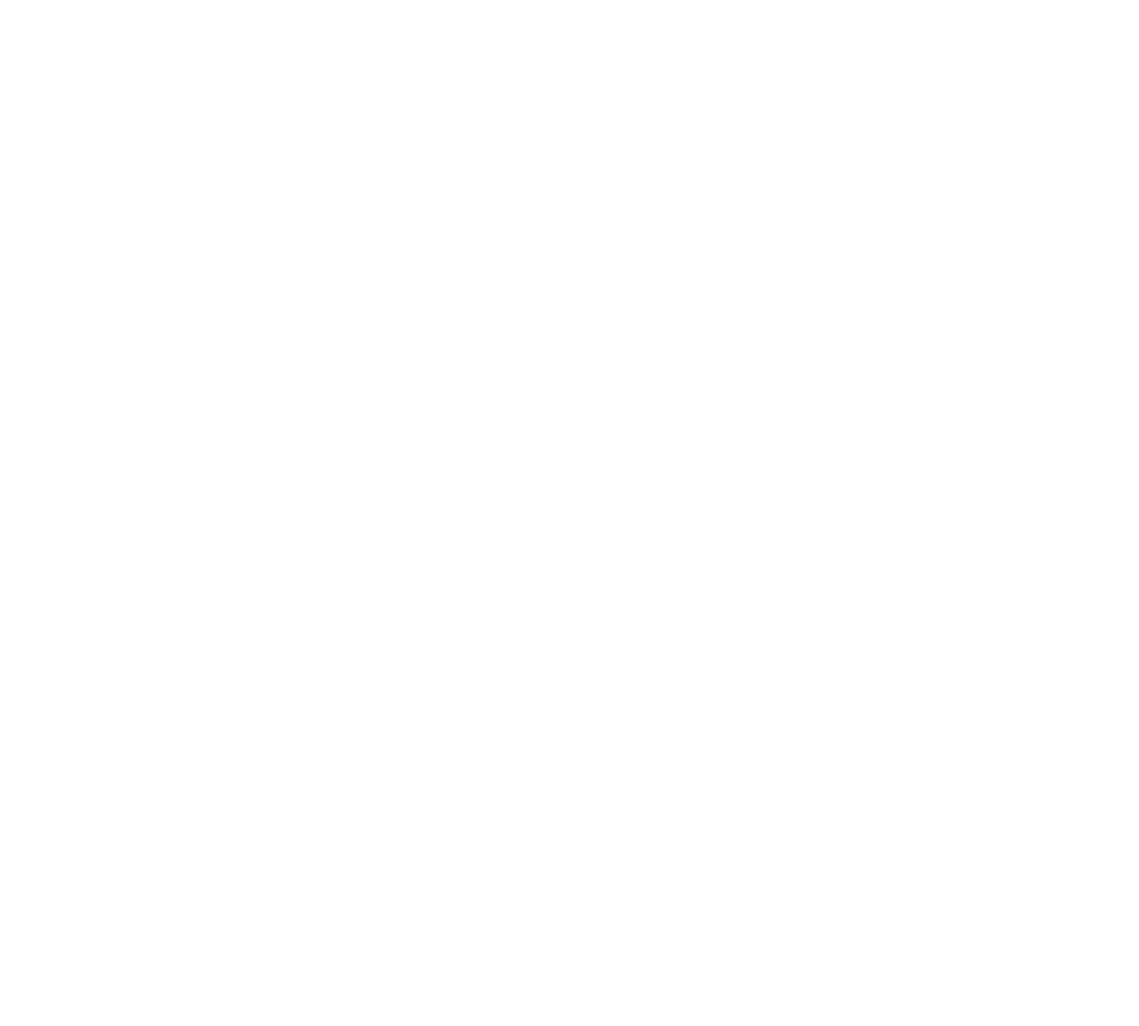
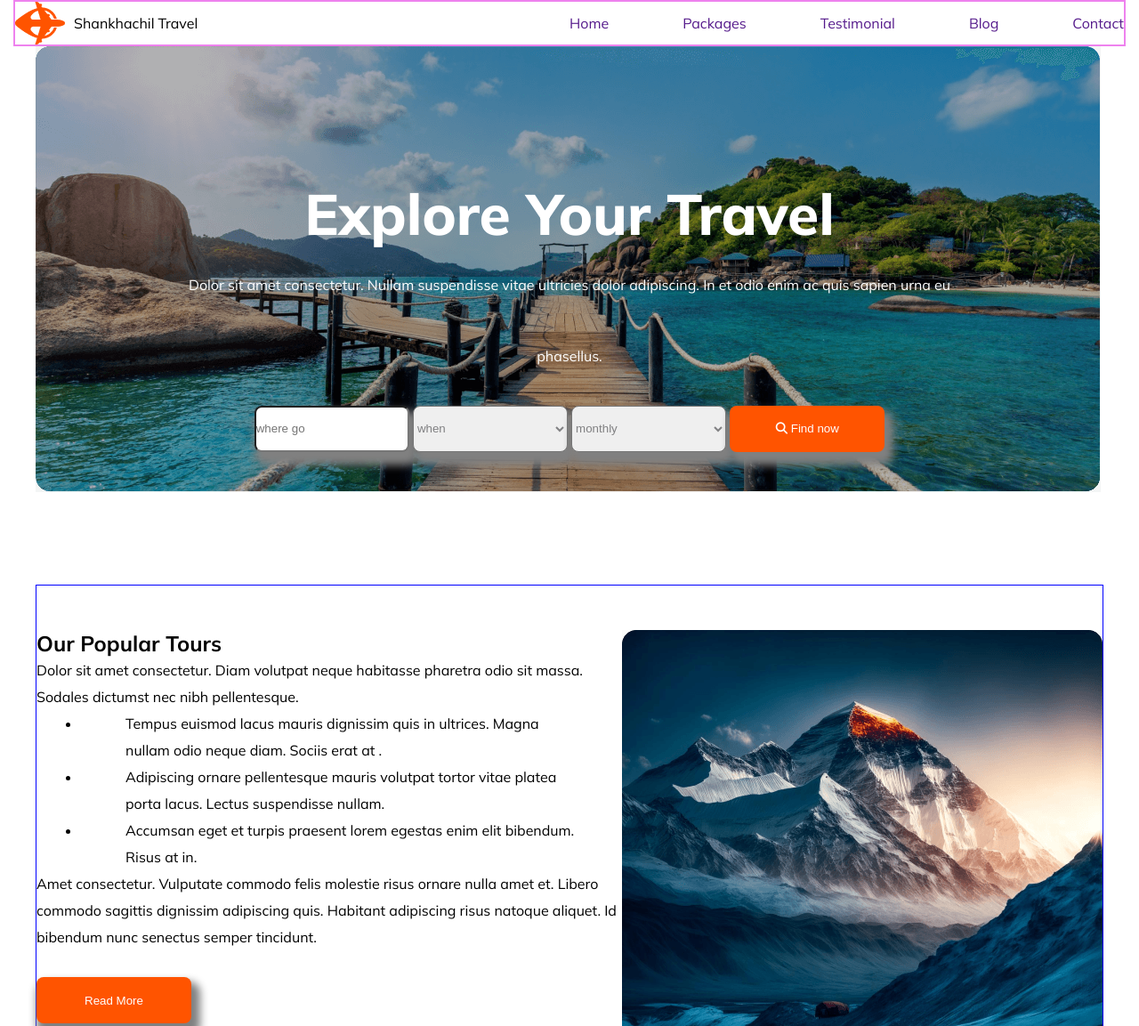
Before and after one commit to luckyosd/B9A2-shankhachil-Travel-main, a plain HTML site: page index.html in a window 1280 px wide. Shown: the top 1153 px of the page at 89% size. Before the commit the page ends 800 px from the top, so only its background shows below. Drawn offline with Linux system fonts and the light colour scheme.

Commit message:
added nav section-banner section

```diff
--- a/index.html
+++ b/index.html
@@ -5,9 +5,88 @@
     <meta charset="UTF-8">
     <meta name="viewport" content="width=device-width, initial-scale=1.0">
     <title>B9A2-shankhachil-Travel-main </title>
+    <link rel="stylesheet" href="styles/style.css">
+    <script src="https://kit.fontawesome.com/347d3eb018.js" crossorigin="anonymous"></script>
+
 </head>
 
 <body>
+    <header class="header">
+        <nav class="header-section">
+            <div class="nav-container">
+                <img src="Images/Group 40071 (2).png">
+                <p>Shankhachil Travel</p>
+            </div>
+            <div class="items-container">
+                <a href="">Home</a>
+                <a href="">Packages</a>
+                <a href="">Testimonial</a>
+                <a href="">Blog</a>
+                <a href="">Contact</a>
+            </div>
+
+
+        </nav>
+
+    </header>
+    <main>
+        <section class="banner-section">
+            <div class="banner-img">
+                <img src="Images/Group 13 (1) (1).png">
+
+            </div>
+            <div class="text-items">
+                <h1>Explore Your Travel</h1>
+                <p>Dolor sit amet consectetur. Nullam suspendisse vitae ultricies dolor adipiscing. In et odio enim ac quis sapien urna eu phasellus.</p>
+                <input type="text" placeholder="where go">
+                <select name="when">
+                    <option value="">when</option>
+                    <option value="day">day</option>
+                    <option value="time">time</option>
+                    </select>
+                <select name="select type">
+                    <option value="monthly">monthly</option>
+                    <option value="weekly">weekly</option>
+                     </select>
+
+
+
+                <button class="btn-primary"><i class="fa-solid fa-magnifying-glass"></i> Find now</button>
+
+            </div>
+
+
+
+        </section>
+        <section class="text-img">
+            <div class="text-container">
+                <h1>Our Popular Tours</h1>
+                <p>Dolor sit amet consectetur. Diam volutpat neque habitasse pharetra odio sit massa. Sodales dictumst nec nibh pellentesque.</p>
+
+                <ul>
+                    <li>Tempus euismod lacus mauris dignissim quis in ultrices. Magna nullam odio neque diam. Sociis erat at .</li>
+                    <li>Adipiscing ornare pellentesque mauris volutpat tortor vitae platea porta lacus. Lectus suspendisse nullam.</li>
+                    <li>Accumsan eget et turpis praesent lorem egestas enim elit bibendum. Risus at in.</li>
+                    <p>Amet consectetur. Vulputate commodo felis molestie risus ornare nulla amet et. Libero commodo sagittis dignissim adipiscing quis. Habitant adipiscing risus natoque aliquet. Id bibendum nunc senectus semper tincidunt. </p>
+
+
+                </ul>
+                <br>
+                <button class="btn-primary">Read More</button>
+
+            </div>
+
+
+
+            <img src="Images/Rectangle 4.png">
+
+
+        </section>
+
+    </main>
+    <footer>
+
+    </footer>
 
 </body>
 
--- /dev/null
+++ b/styles/style.css
@@ -0,0 +1,123 @@
+        @import url('https://fonts.googleapis.com/css2?family=Mulish:wght@400;700;800&family=Work+Sans&display=swap');
+        * {
+            padding: 0;
+            margin: 0;
+            box-sizing: border-box;
+        }
+
+        body {
+            font-family: 'Mulish', sans-serif;
+        }
+
+        .btn-primary {
+            border-radius: 8px;
+            background: #FF5400;
+            width: 174px;
+            height: 52px;
+            color: white;
+            border: 0;
+        }
+
+        .header-section {
+            max-width: 1250px;
+            display: flex;
+            margin: 0 auto;
+            border: 2px solid violet;
+        }
+
+        .nav-container {
+            min-height: 40px;
+            display: flex;
+            width: 50%;
+            align-items: center;
+            gap: 10px;
+        }
+
+        .nav-container img {
+            object-fit: cover;
+        }
+
+        .items-container {
+            width: 50%;
+            display: flex;
+            justify-content: space-between;
+            align-items: center;
+        }
+
+        .items-container a {
+            text-decoration: none;
+        }
+
+        .banner-section {}
+
+        .banner-img {
+            max-width: 1200px;
+            min-height: 500px;
+            margin: 0 auto;
+            position: relative;
+            border-radius: 16px;
+            opacity: 1;
+            filter: brightness(70%);
+        }
+
+        .text-items {
+            position: absolute;
+            text-align: center;
+            top: 200px;
+            bottom: 400px;
+            left: 200px;
+            right: 200px;
+            color: white;
+            line-height: 80px;
+        }
+
+        .text-items h1 {
+            font-size: 64px;
+            font-weight: 800;
+        }
+
+        .text-items p {
+            font-size: 16px;
+            font-weight: 400;
+        }
+
+        input {
+            border-radius: 8px;
+            width: 174px;
+            height: 52px;
+            color: rgba(19, 19, 24, 0.50);
+        }
+
+        select {
+            border-radius: 8px;
+            width: 174px;
+            height: 52px;
+            color: rgba(19, 19, 24, 0.50);
+        }
+
+        .btn-primary,
+        input,
+        select {
+            box-shadow: 5px 10px 10px 5px gray;
+        }
+
+        .text-img {
+            max-width: 1200px;
+            min-height: 400px;
+            border: 1px solid blue;
+            margin: 100px auto;
+            padding-top: 50px;
+            display: flex;
+            line-height: 30px;
+        }
+
+        ul li {
+            margin: 0 50px;
+            list-style-type: disc;
+            padding-left: 50px;
+        }
+
+        .text-container p ul {
+            font-size: 16px;
+            font-weight: 400;
+        }
```
Also changed, not shown: Images/Group 13 (1) (1).png (added), Images/Group 39.png (added), Images/Group 40.png (added), Images/Group 40071 (2).png (added), Images/Group 40089.png (added), Images/Rectangle 10.png (added), Images/Rectangle 11.png (added), Images/Rectangle 4.png (added), Images/Rectangle 5.png (added), Images/Rectangle 6.png (added), Images/Rectangle 7.png (added), Images/Rectangle 8 (1).png (added), Images/Rectangle 8.png (added), Images/Rectangle 9.png (added).
